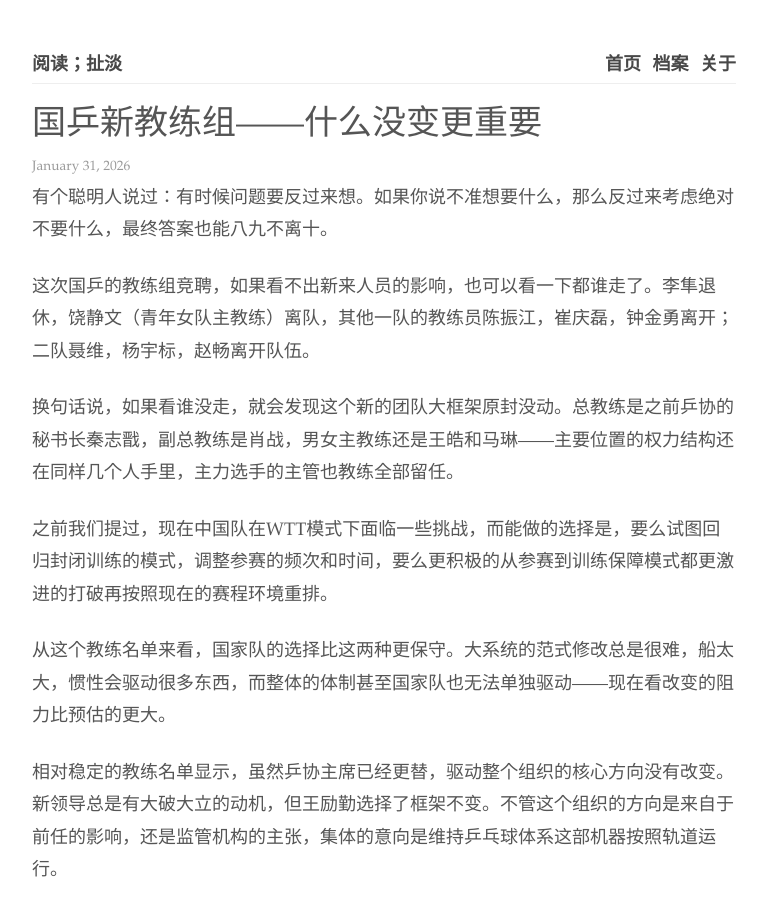
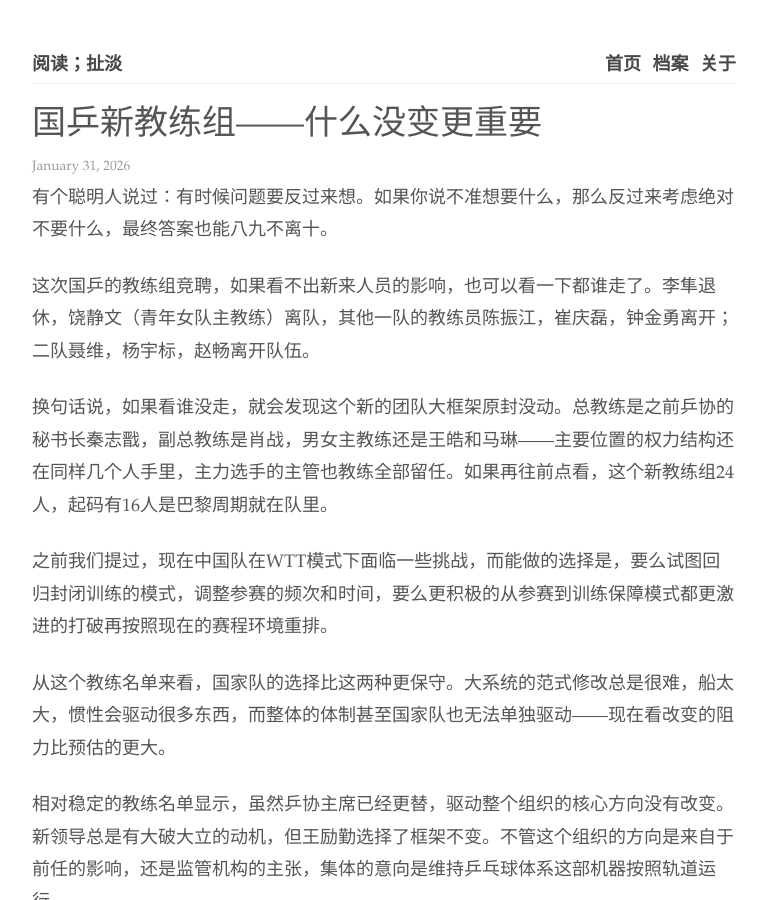
Before and after one commit to readandchedan/readandchedan.github.io, a Jekyll site: the page built from _posts/tabletennis/_posts/2026-01-31-what-havent-changed.md, in a window 1280 px wide and 900 px high. Shown: the whole window, without its empty margins (256-1023 px from the left). Built offline with Jekyll 4.4.1, drawn with Linux system fonts in a browser that asks for light colours.

Commit message:
one new stat

```diff
--- a/_posts/tabletennis/_posts/2026-01-31-what-havent-changed.md
+++ b/_posts/tabletennis/_posts/2026-01-31-what-havent-changed.md
@@ -7,7 +7,7 @@ layout: default
 
 这次国乒的教练组竞聘，如果看不出新来人员的影响，也可以看一下都谁走了。李隼退休，饶静文（青年女队主教练）离队，其他一队的教练员陈振江，崔庆磊，钟金勇离开；二队聂维，杨宇标，赵畅离开队伍。
 
-换句话说，如果看谁没走，就会发现这个新的团队大框架原封没动。总教练是之前乒协的秘书长秦志戬，副总教练是肖战，男女主教练还是王皓和马琳——主要位置的权力结构还在同样几个人手里，主力选手的主管也教练全部留任。
+换句话说，如果看谁没走，就会发现这个新的团队大框架原封没动。总教练是之前乒协的秘书长秦志戬，副总教练是肖战，男女主教练还是王皓和马琳——主要位置的权力结构还在同样几个人手里，主力选手的主管也教练全部留任。如果再往前点看，这个新教练组24人，起码有16人是巴黎周期就在队里。
 
 之前我们提过，现在中国队在WTT模式下面临一些挑战，而能做的选择是，要么试图回归封闭训练的模式，调整参赛的频次和时间，要么更积极的从参赛到训练保障模式都更激进的打破再按照现在的赛程环境重排。
 
```
